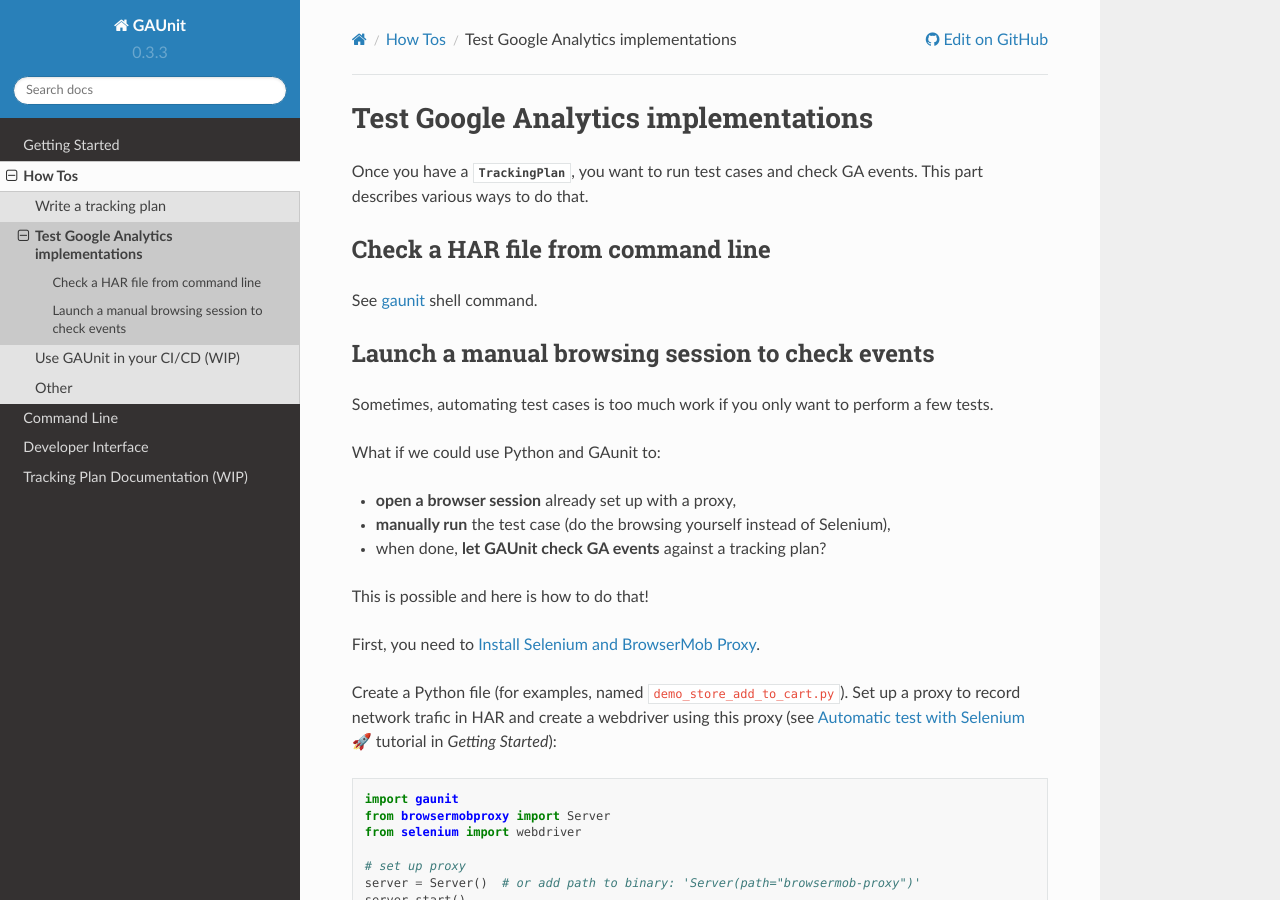
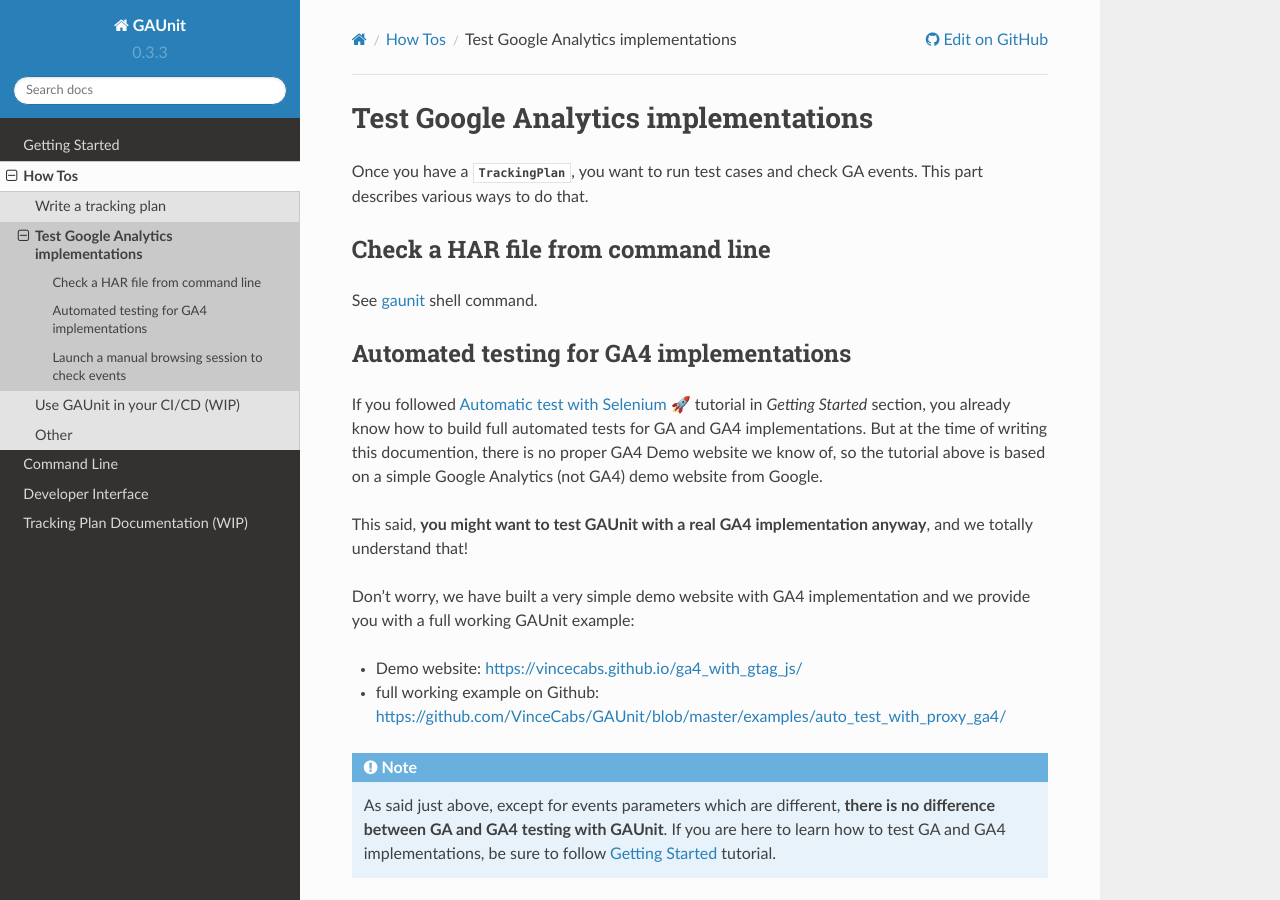
Before and after one commit to VinceCabs/GAUnit, a Sphinx documentation site: the page built from docs/howtos/test_ga_implementations.rst, in a window 1280 px wide and 900 px high. Built offline with Sphinx 7.4.7 and the Read the Docs theme 2.0.0, drawn with Linux system fonts in a browser that asks for light colours.

Commit message:
docs(howto): add 'test GA4 implementation'
with reference to demo site with a GA4 implementation

```diff
--- a/docs/howtos/test_ga_implementations.rst
+++ b/docs/howtos/test_ga_implementations.rst
@@ -8,6 +8,25 @@
 ^^^^^^^^^^^^^^^^^^^^^^^^^^^^^^^^^^^^^^^^
 
 See :ref:`command__gaunit` shell command.
+
+Automated testing for GA4 implementations
+^^^^^^^^^^^^^^^^^^^^^^^^^^^^^^^^^^^^^^^^^^^^^^^^^^
+
+If you followed :ref:`getting_started__automatic_test` tutorial in *Getting Started* section, you already know
+how to build full automated tests for GA and GA4 implementations. But at the time of writing this documention,
+there is no proper GA4 Demo website we know of, so the tutorial above is based on a simple Google Analytics (not GA4) demo website from Google.
+
+This said, **you might want to test GAUnit with a real GA4 implementation anyway**, and we totally understand that!
+
+Don't worry, we have built a very simple demo website with GA4 implementation and we provide you with a full working GAUnit example:
+
+- Demo website: https://vincecabs.github.io/ga4_with_gtag_js/
+- full working example on Github: https://github.com/VinceCabs/GAUnit/blob/master/examples/auto_test_with_proxy_ga4/
+
+.. note::
+
+    As said just above, except for events parameters which are different, **there is no difference between GA and GA4 testing with GAUnit**.
+    If you are here to learn how to test GA and GA4 implementations, be sure to follow :ref:`tutorial` tutorial.
 
 Launch a manual browsing session to check events
 ^^^^^^^^^^^^^^^^^^^^^^^^^^^^^^^^^^^^^^^^^^^^^^^^^^
```
